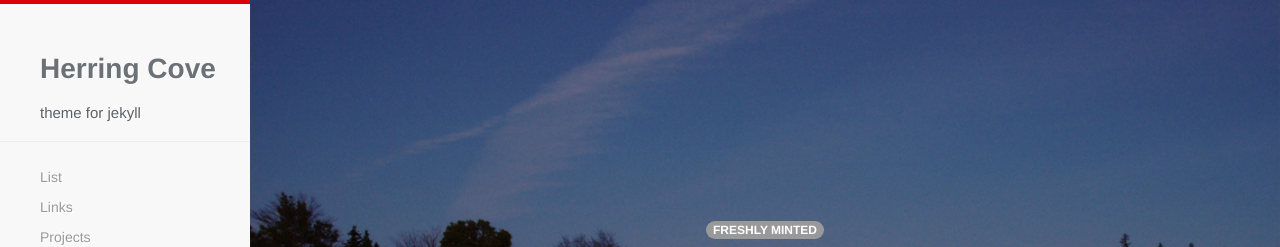
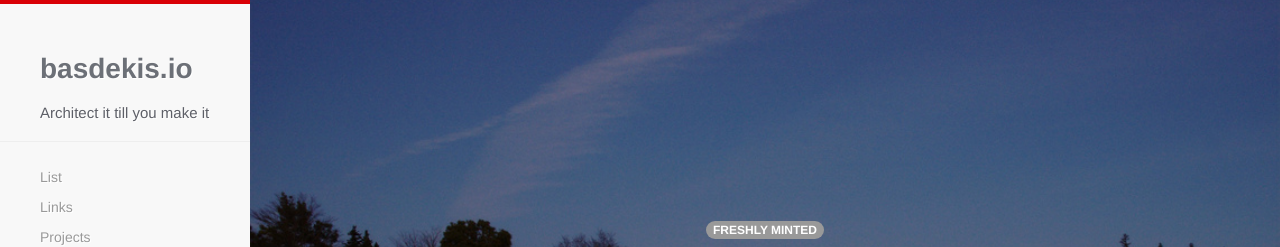
Before and after one commit to costas-basdekis/basdekis.io, a Jekyll site: the page built from index.html, in a window 1280 px wide and 900 px high. Shown: the top 247 px of the window. Built offline with Jekyll 4.4.1, drawn with Linux system fonts in a browser that asks for light colours; nearby versions of some CDN libraries; Markdown is read by kramdown in place of the engine named in the settings; some of the changed text lies outside the part shown.

Commit message:
Change config to personal information

```diff
--- a/_config.yml
+++ b/_config.yml
@@ -1,15 +1,15 @@
-name: Herring Cove
-author: Herring Cove
+name: basdekis.io
+author: Costas Basdekis
 markdown: redcarpet
-pygments: true
-baseurl: /herring-cove
-description: theme for jekyll
-github: http://www.github.com/arnp
-twitter: http://www.twitter.com/
-facebook: http://www.facebook.com
-linkedin: http://www.linkedin.com
-email: rnpatel[at]me.com
-location: 42°2'16"N   70°12'47"W
-disqus: diqus-username
+highlighter: pygments
+baseurl:
+description: Architect it till you make it
+github: http://www.github.com/costas-basdekis
+twitter: https://twitter.com/basdekisc
+#facebook: http://www.facebook.com
+linkedin: http://uk.linkedin.com/pub/costas-basdekis/47/a7b/847
+email: costas.basdekis@gmail.com
+#location: 42°2'16"N   70°12'47"W
+#disqus: diqus-username
 
 ##Make sure to edit the above fields, especially for disqus.
--- a/_layouts/default.html
+++ b/_layouts/default.html
@@ -1,5 +1,5 @@
 ---
-title: Herring Cove
+title: basdekis.io
 ---
 {% include header.html %}
 {% include showcase.html %}
```
